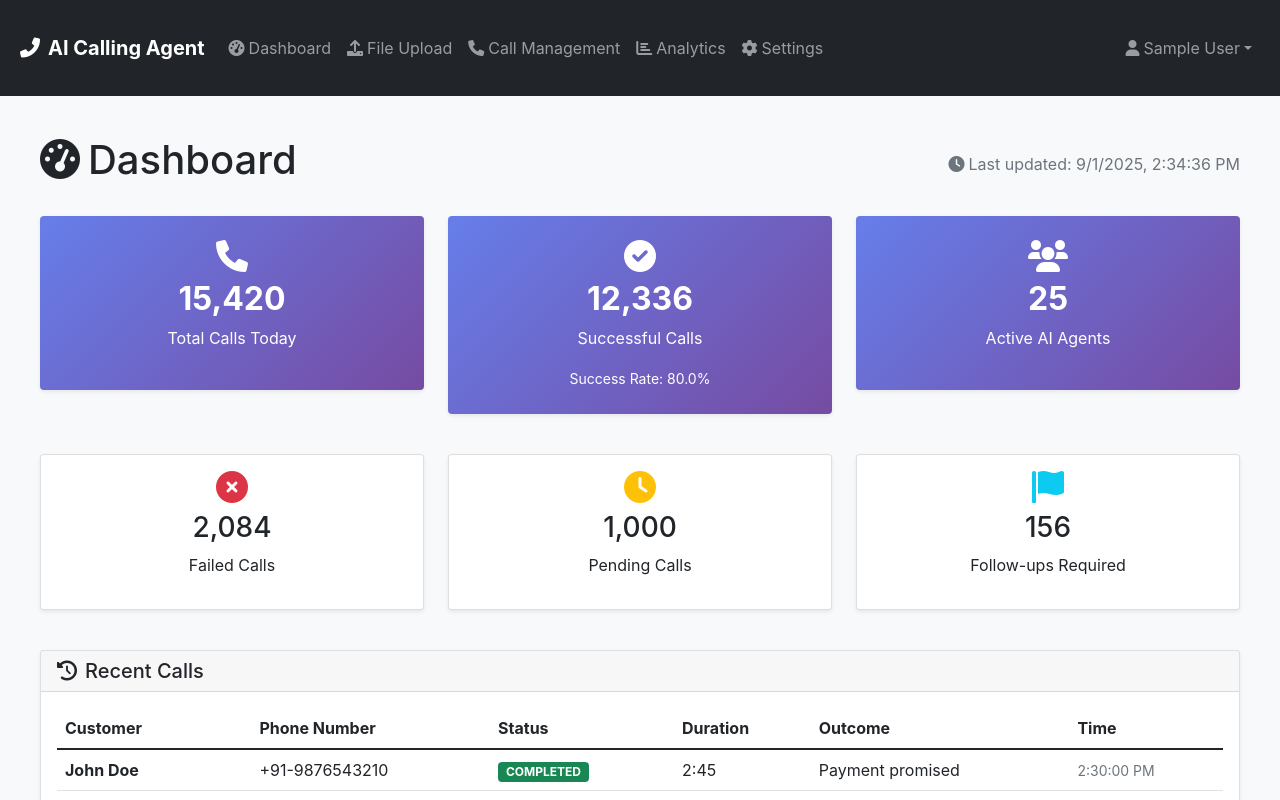
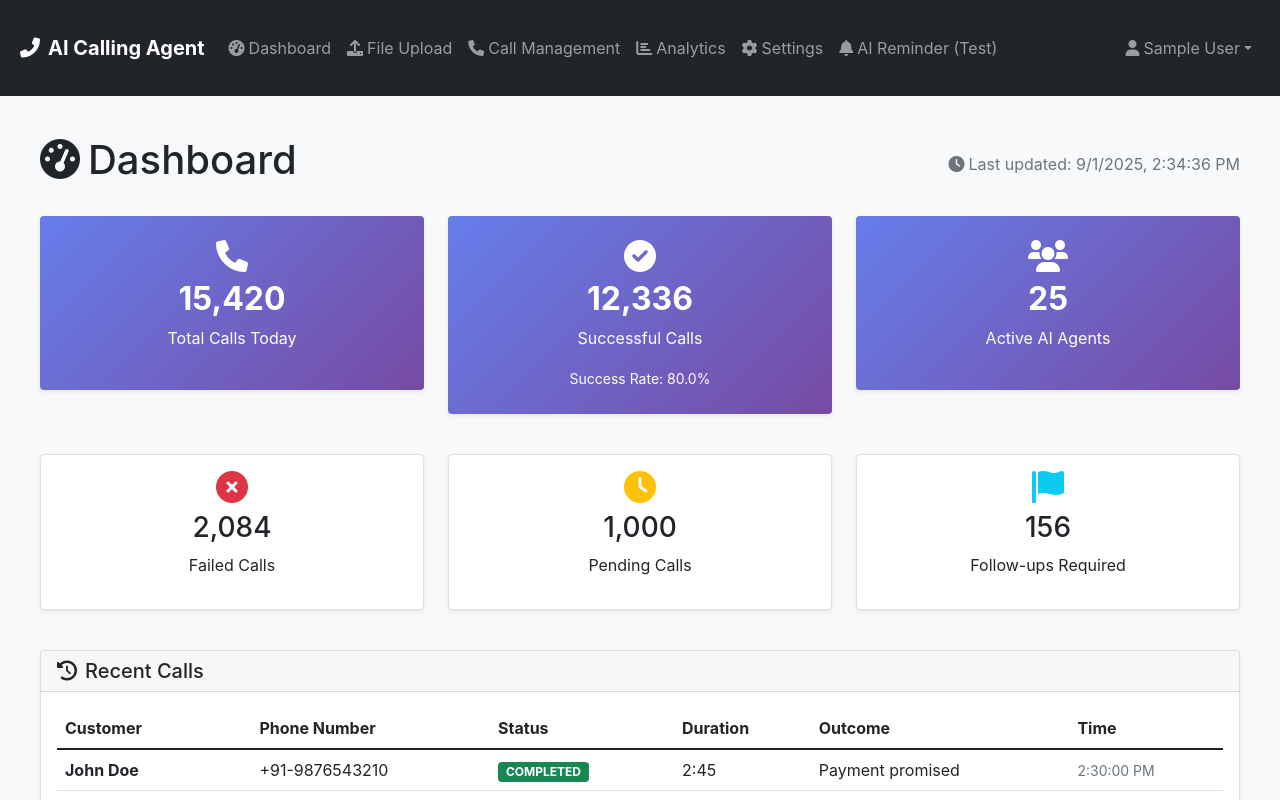
Before and after one commit to consultedge/ceg-vp, a React (Create React App) app: page / in a window 1280 px wide. Shown: the top 800 px of the page. Built offline with nearby package versions, Linux system fonts and the light colour scheme; sample sign-in values are in the browser's storage.

Commit message:
Update Navbar.js

```diff
--- a/src/components/Navbar.js
+++ b/src/components/Navbar.js
@@ -63,6 +63,12 @@ function Navbar() {
                 Settings
               </Link>
             </li>
+            <li className="nav-item">
+              <Link className={`nav-link ${isActive('/ai-reminder')}`} to="/ai-reminder">
+                <i className="fas fa-bell me-1"></i>
+                AI Reminder (Test)
+              </Link>
+            </li>
           </ul>
 
           <ul className="navbar-nav">
```
